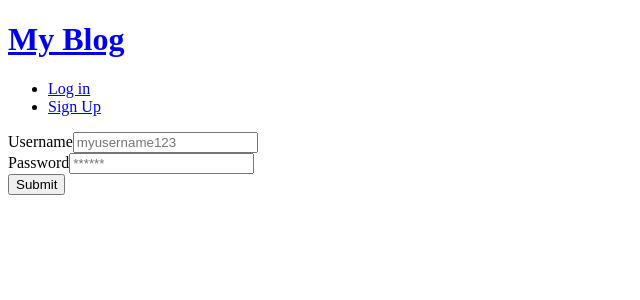
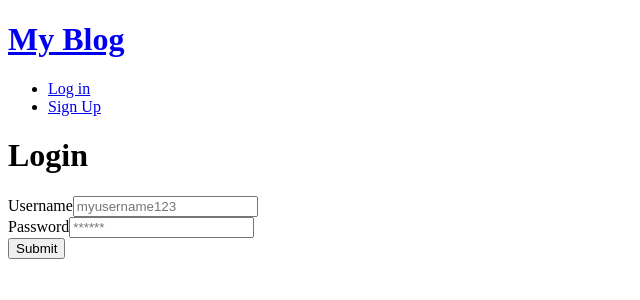
Before and after one commit to danielz0102/blog, a React (Vite) app: page /login in a window 1280 px wide. Shown: the top 300 px of the page, without its empty margins (0-640 px from the left). Built offline with nearby package versions, Linux system fonts and the light colour scheme; no server answers.

Commit message:
feat(AuthForm): add title

```diff
--- a/src/components/organisms/AuthForm/index.jsx
+++ b/src/components/organisms/AuthForm/index.jsx
@@ -18,6 +18,8 @@ export function AuthForm({ signUp = false }) {
   }
 
   return (
+    <main>
+      <h1>{signUp ? 'Sign Up' : 'Login'}</h1>
       <Form
         method="post"
         action={`/${signUp ? 'sign-up' : 'login'}`}
@@ -70,5 +72,6 @@ export function AuthForm({ signUp = false }) {
           {loading ? 'Submitting...' : 'Submit'}
         </button>
       </Form>
+    </main>
   )
 }
```
Also changed, not shown: 1 other file (tests, documents, lock files or other folders). Lines whose indentation alone changed are shown as unchanged.
